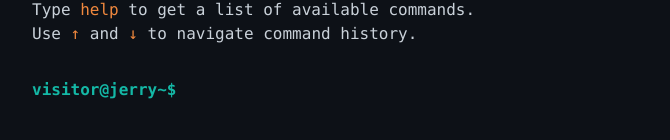
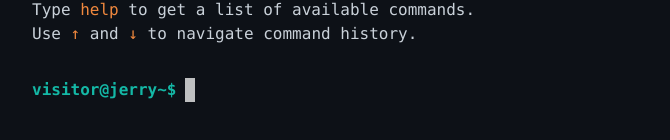
Before and after one commit to shubhexists/terminal-portfolio, a React (Create React App) app: page / in a window 1280 px wide. Shown: the part 202-342 px from the top of the page, without its empty margins (224-894 px from the left). Built offline with nearby package versions, Linux system fonts and the light colour scheme.

Commit message:
add block like terminal

```diff
--- a/src/components/command-area.tsx
+++ b/src/components/command-area.tsx
@@ -1,5 +1,5 @@
-import React, { useState, useRef, useEffect } from 'react';
-import { keybindings } from '../utils/keybindings';
+import React, { useState, useRef, useEffect } from "react";
+import { keybindings } from "../utils/keybindings";
 
 interface CommandItem {
   command: string;
@@ -8,7 +8,7 @@ interface CommandItem {
 
 const Command: React.FC = () => {
   const [command, setCommand] = useState<CommandItem[]>([]);
-  const [currentCommand, setCurrentCommand] = useState<string>('');
+  const [currentCommand, setCurrentCommand] = useState<string>("");
   const [upArrowKeyPressed, setUpArrowKeyPressed] = useState<number>(0);
   const inputRef = useRef<HTMLInputElement>(null);
 
@@ -17,9 +17,9 @@ const Command: React.FC = () => {
       inputRef.current?.focus();
     };
 
-    window.addEventListener('keydown', handleKeyDown);
+    window.addEventListener("keydown", handleKeyDown);
     return () => {
-      window.removeEventListener('keydown', handleKeyDown);
+      window.removeEventListener("keydown", handleKeyDown);
     };
   }, []);
 
@@ -30,24 +30,45 @@ const Command: React.FC = () => {
           <div key={index}>
             <div className="flex flex-row mb-0.5">
               <div className="text-teal-500 font-bold">visitor@jerry~$</div>
-              <div className="ml-2 font-mono text-[#c9d1d9]">{item.command}</div>
+              <div className="ml-2 font-mono text-[#c9d1d9]">
+                {item.command}
               </div>
-            <div className="font-mono text-left ml-6 mb-3 text-[#c9d1d9]">{item.output}</div>
+            </div>
+            <div className="font-mono text-left ml-6 mb-3 text-[#c9d1d9]">
+              {item.output}
+            </div>
           </div>
         ))}
-        <div className="flex flex-row">
+        <div className="flex flex-row relative">
           <div className="text-teal-500 font-bold">visitor@jerry~$</div>
+          <div className="relative flex-1">
             <input
-            className="bg-transparent outline-none border-none font-mono ml-2 text-[#c9d1d9] w-2/3"
+              className="bg-transparent outline-none border-none font-mono ml-2 text-[#c9d1d9] w-full caret-transparent"
               type="text"
               ref={inputRef}
               value={currentCommand}
               autoFocus
               onChange={(e) => setCurrentCommand(e.target.value)}
               onKeyDown={(e) => {
-              keybindings(e, setCommand, setUpArrowKeyPressed, setCurrentCommand, currentCommand, command, upArrowKeyPressed);
+                keybindings(
+                  e,
+                  setCommand,
+                  setUpArrowKeyPressed,
+                  setCurrentCommand,
+                  currentCommand,
+                  command,
+                  upArrowKeyPressed
+                );
               }}
             />
+            <div
+              className="absolute top-0 h-full w-2.5 bg-white animate-pulse"
+              style={{
+                left: `${currentCommand.length * 0.6}rem`,
+                marginLeft: "0.5rem",
+              }}
+            />
+          </div>
         </div>
       </div>
     </div>
```
Also changed, not shown: 1 other file (tests, documents, lock files or other folders). Lines whose indentation alone changed are shown as unchanged.
